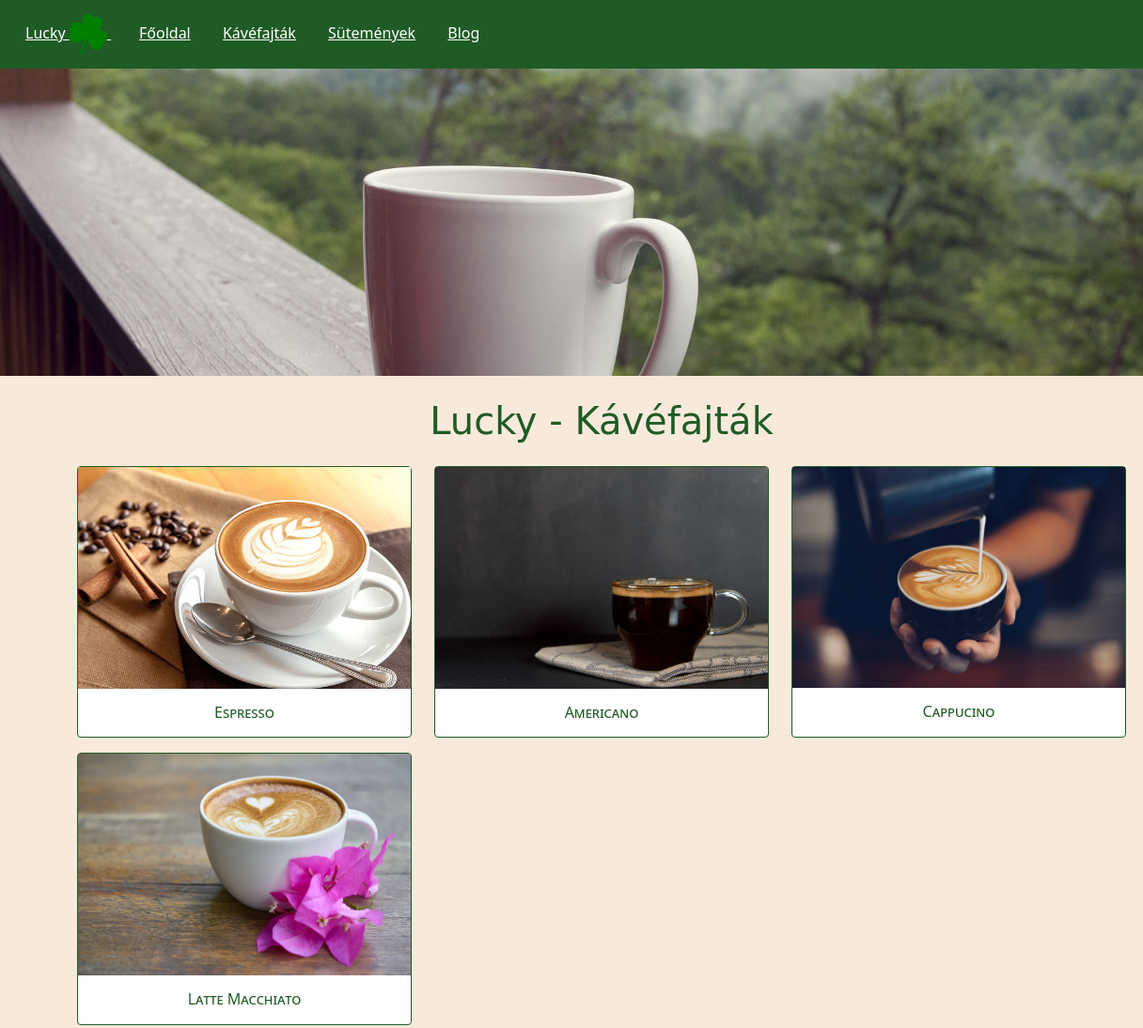
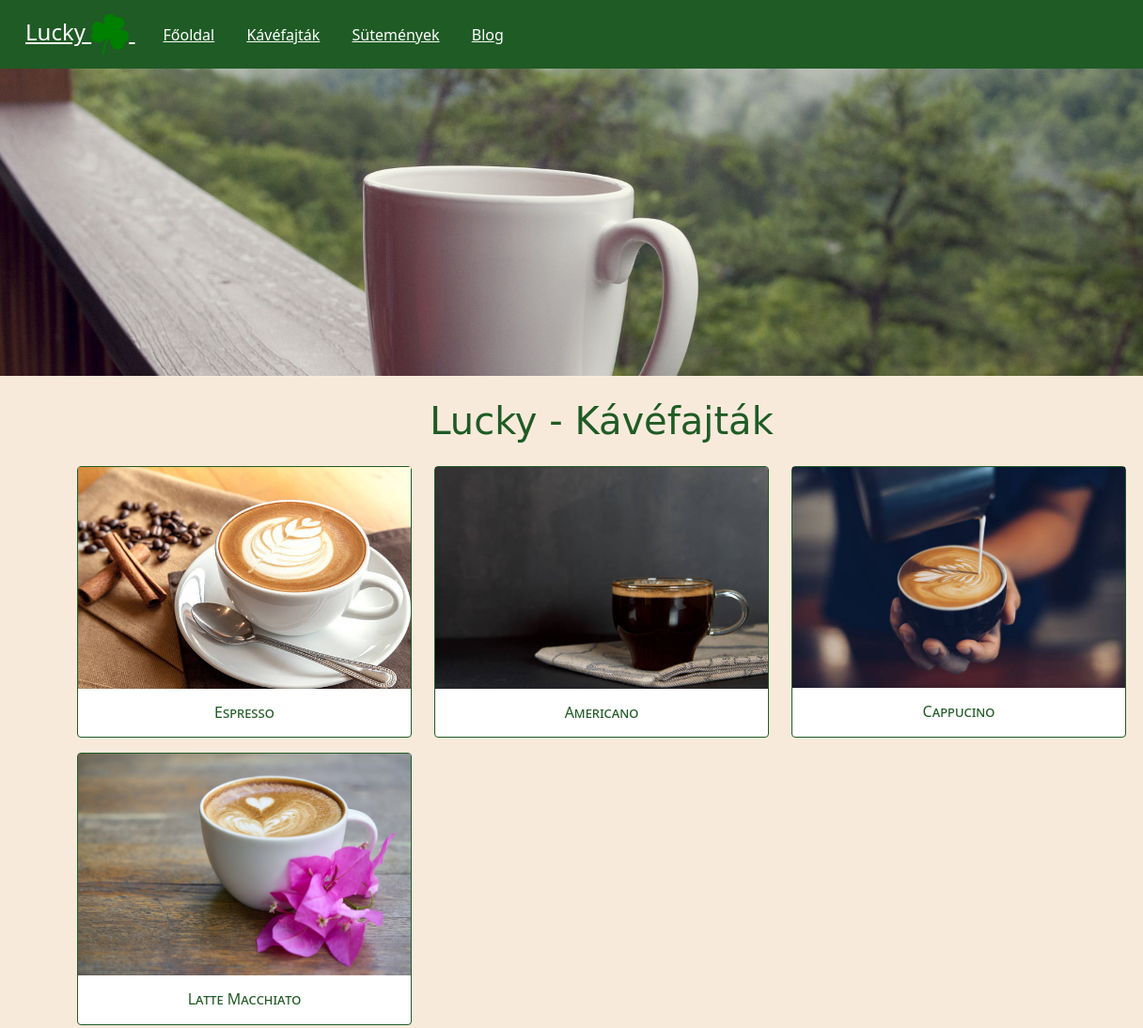
Before and after one commit to mszrsakos/Lucky-kavezo, a plain HTML site: page index.html in a window 1280 px wide. Shown: the full height of the page at 94% size, 0-1216 px from the left. Drawn offline with nearby package versions, Linux system fonts and the light colour scheme; a web font is replaced by a local one.

```diff
--- a/lucky.css
+++ b/lucky.css
@@ -22,7 +22,7 @@ nav a:hover{
     text-decoration: none;
 }
 nav a:first-child{
-    font-siye: 1.5em;
+    font-size: 1.5em;
 }
 nav a:first-child img{
     width: 40px;
```
